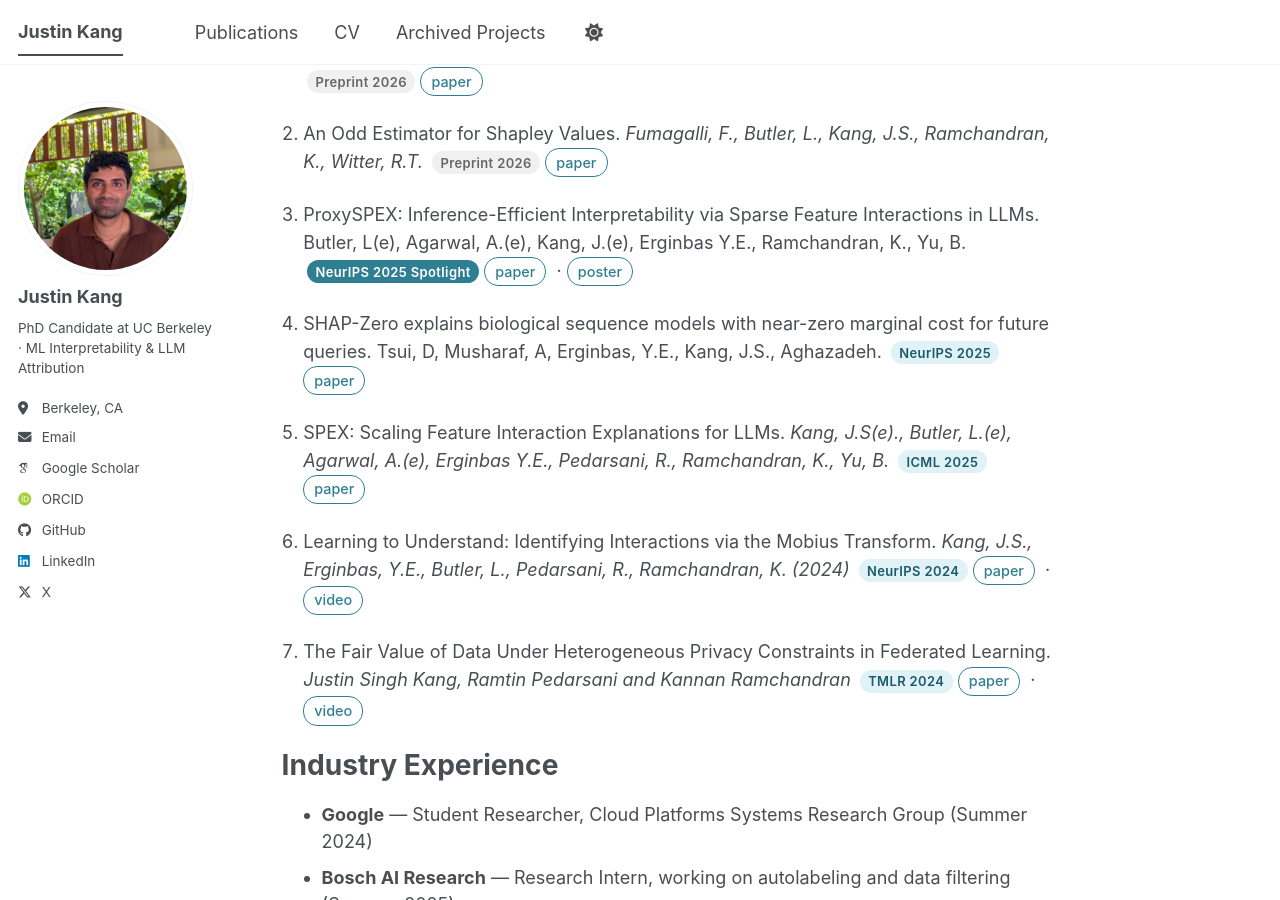
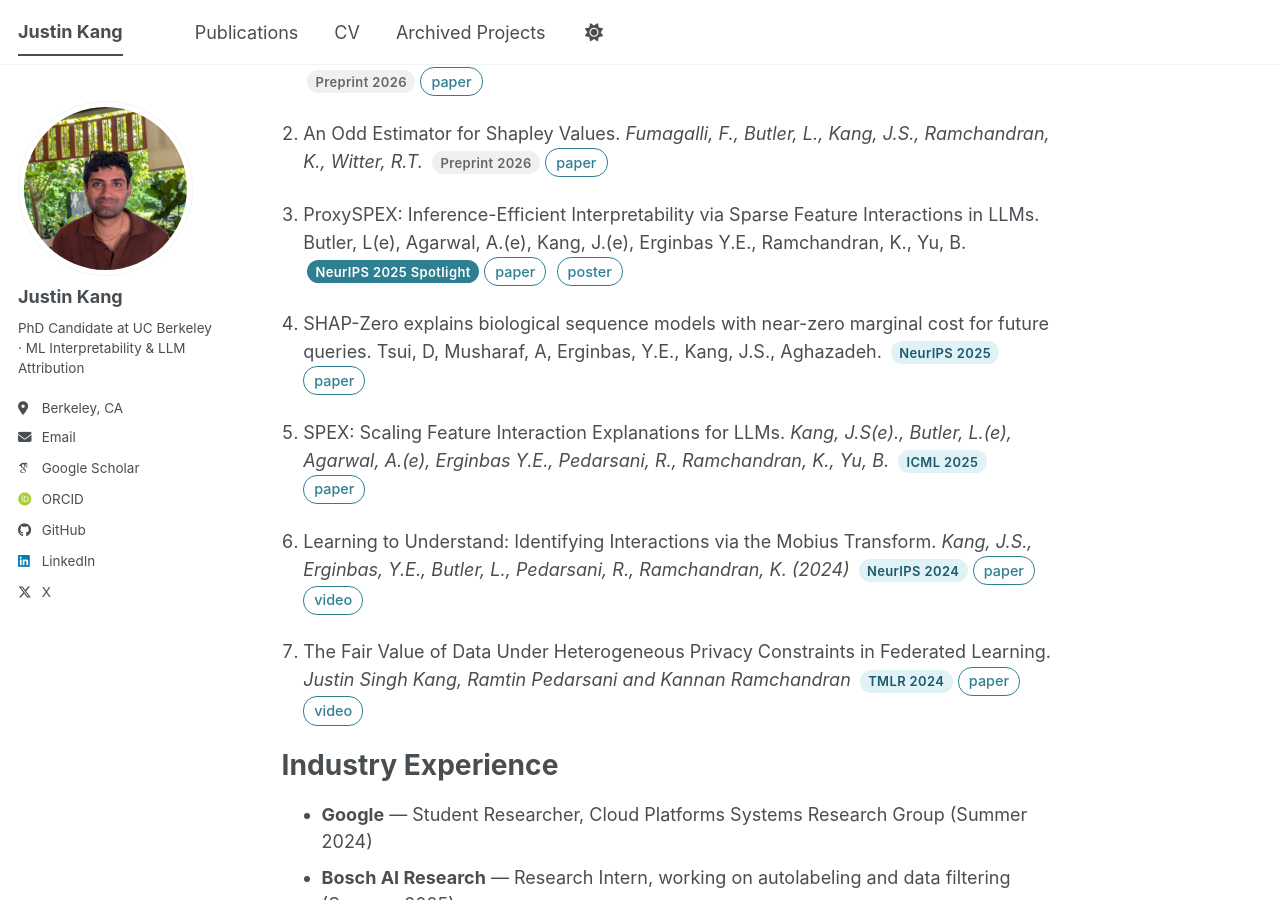
Before and after one commit to justinkang221/justinkang221.github.io, a Jekyll site: the page built from _pages/about.md, in a window 1280 px wide and 900 px high, scrolled down 1794 px. Built offline with Jekyll 4.4.1, drawn with Linux system fonts in a browser that asks for light colours; some web fonts are replaced; a script bundle is joined from its source files by our own code; library files that are not in the unit come from our copies.

Commit message:
Remove dot separators between paper link pills

```diff
--- a/_pages/about.md
+++ b/_pages/about.md
@@ -54,15 +54,15 @@ Selected Papers
 
 2. An Odd Estimator for Shapley Values. *Fumagalli, F., Butler, L., Kang, J.S., Ramchandran, K., Witter, R.T.* <span class="venue-badge preprint">Preprint 2026</span> <span class="paper-links"><a href="https://arxiv.org/abs/2602.01399">paper</a></span>
 
-3. ProxySPEX: Inference-Efficient Interpretability via Sparse Feature Interactions in LLMs. Butler, L(e), Agarwal, A.(e), Kang, J.(e), Erginbas Y.E., Ramchandran, K., Yu, B. <span class="venue-badge spotlight">NeurIPS 2025 Spotlight</span> <span class="paper-links"><a href="https://arxiv.org/abs/2505.17495">paper</a> · <a href="/files/ProxySPEX_Poster.pdf">poster</a></span>
+3. ProxySPEX: Inference-Efficient Interpretability via Sparse Feature Interactions in LLMs. Butler, L(e), Agarwal, A.(e), Kang, J.(e), Erginbas Y.E., Ramchandran, K., Yu, B. <span class="venue-badge spotlight">NeurIPS 2025 Spotlight</span> <span class="paper-links"><a href="https://arxiv.org/abs/2505.17495">paper</a> <a href="/files/ProxySPEX_Poster.pdf">poster</a></span>
 
 4. SHAP-Zero explains biological sequence models with near-zero marginal cost for future queries. Tsui, D, Musharaf, A, Erginbas, Y.E., Kang, J.S., Aghazadeh. <span class="venue-badge conference">NeurIPS 2025</span> <span class="paper-links"><a href="https://arxiv.org/abs/2410.19236">paper</a></span>
 
 5. SPEX: Scaling Feature Interaction Explanations for LLMs. *Kang, J.S(e)., Butler, L.(e), Agarwal, A.(e), Erginbas Y.E., Pedarsani, R., Ramchandran, K., Yu, B.* <span class="venue-badge conference">ICML 2025</span> <span class="paper-links"><a href="https://arxiv.org/abs/2502.13870">paper</a></span>
 
-6. Learning to Understand: Identifying Interactions via the Mobius Transform. *Kang, J.S., Erginbas, Y.E., Butler, L., Pedarsani, R., Ramchandran, K. (2024)* <span class="venue-badge conference">NeurIPS 2024</span> <span class="paper-links"><a href="https://arxiv.org/abs/2402.02631">paper</a> · <a href="https://www.youtube.com/watch?v=5-OHk25H1mE">video</a></span>
+6. Learning to Understand: Identifying Interactions via the Mobius Transform. *Kang, J.S., Erginbas, Y.E., Butler, L., Pedarsani, R., Ramchandran, K. (2024)* <span class="venue-badge conference">NeurIPS 2024</span> <span class="paper-links"><a href="https://arxiv.org/abs/2402.02631">paper</a> <a href="https://www.youtube.com/watch?v=5-OHk25H1mE">video</a></span>
 
-7. The Fair Value of Data Under Heterogeneous Privacy Constraints in Federated Learning. *Justin Singh Kang, Ramtin Pedarsani and Kannan Ramchandran* <span class="venue-badge conference">TMLR 2024</span> <span class="paper-links"><a href="https://arxiv.org/abs/2301.13336">paper</a> · <a href="https://www.youtube.com/watch?v=S_DBTIlaodE">video</a></span>
+7. The Fair Value of Data Under Heterogeneous Privacy Constraints in Federated Learning. *Justin Singh Kang, Ramtin Pedarsani and Kannan Ramchandran* <span class="venue-badge conference">TMLR 2024</span> <span class="paper-links"><a href="https://arxiv.org/abs/2301.13336">paper</a> <a href="https://www.youtube.com/watch?v=S_DBTIlaodE">video</a></span>
 
 Industry Experience
 ======
```
